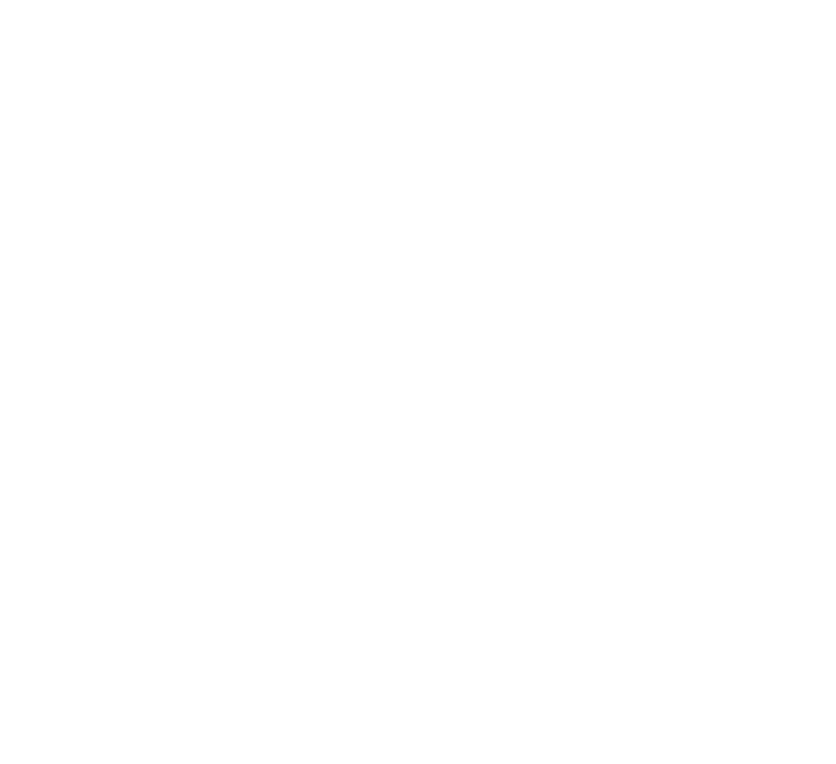
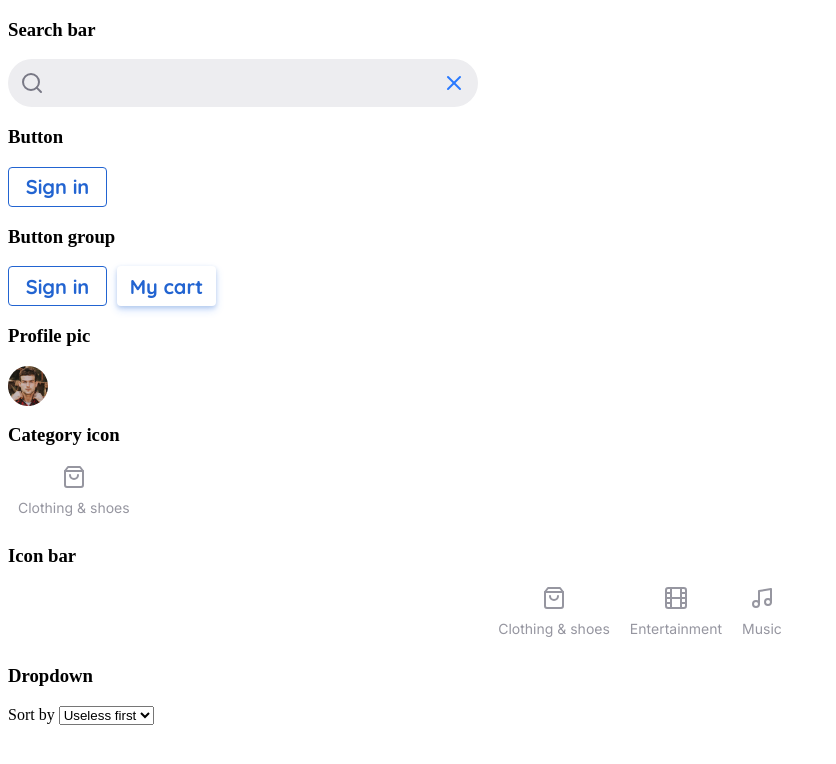
Before and after one commit to codeableorg/week1-extended, a plain HTML site: page components.html in a window 1280 px wide. Shown: the whole page, without its empty margins (0-836 px from the left). Drawn offline with nearby package versions, Linux system fonts and the light colour scheme.

Commit message:
Search bar, profile pic, icon bar completed

```diff
--- a/components.html
+++ b/components.html
@@ -5,21 +5,72 @@
   <meta charset="UTF-8">
   <meta name="viewport" content="width=device-width, initial-scale=1.0">
   <title>Shopka - Components</title>
+  <link rel="stylesheet" href="css/style.css">
+  <script src="https://unpkg.com/feather-icons"></script>
 </head>
 
 <body>
   <!--ToDo-->
-  <!--Header-->
   <!--Search bar-->
+  <h3>Search bar</h3>
+  <div class="search-bar">
+    <i class="search-bar__search" data-feather="search"></i>
+    <input class="search-bar__input" type="text">
+    <i class="search-bar__close" data-feather="x"></i>
+  </div>
   <!--Button-->
+  <h3>Button</h3>
+  <button class="button">Sign in</button>
   <!--Button group-->
+  <h3>Button group</h3>
+  <div class="button-group">
+    <button class="button">Sign in</button>
+    <button class="button button--shadow">My cart</button>
+  </div>
   <!--Profile pic-->
-  <!--Icon-->
+  <h3>Profile pic</h3>
+  <div class="profile-pic">
+    <img src="images/Photo.png">
+  </div>
+  <!--Category icon-->
+  <h3>Category icon</h3>
+  <div class="category-icon">
+    <i class="category-icon__icon" data-feather="shopping-bag"></i>
+    <p class="category-icon__text">Clothing & shoes</p>
+  </div>
   <!--Icon bar-->
+  <h3>Icon bar</h3>
+  <div class="icon-bar">
+    <div class="category-icon">
+      <i class="category-icon__icon" data-feather="shopping-bag"></i>
+      <p class="category-icon__text">Clothing & shoes</p>
+    </div>
+    <div class="category-icon">
+      <i class="category-icon__icon" data-feather="film"></i>
+      <p class="category-icon__text">Entertainment</p>
+    </div>
+    <div class="category-icon">
+      <i class="category-icon__icon" data-feather="music"></i>
+      <p class="category-icon__text">Music</p>
+    </div>
+  </div>
   <!--Dropdown-->
+  <h3>Dropdown</h3>
+  <div class="dropdown">
+    <label class="dropdown__label">Sort by</label>
+    <select class="dropdown__select">
+      <option>Useless first</option>
+      <option>Option 1</option>
+      <option>Option 2</option>
+      <option>Option 3</option>
+    </select>
+  </div>
   <!--Filter tab-->
   <!--Related tags-->
   <!--Card-->
+  <script>
+    feather.replace()
+  </script>
 </body>
 
 </html>
--- a/css/components/button-group.css
+++ b/css/components/button-group.css
@@ -1,6 +1,6 @@
 .button-group {
   display: flex;
-  justify-content: space-between;
   align-items: center;
   gap: 10px;
+  width: fit-content;
 }
--- /dev/null
+++ b/css/components/category-icon.css
@@ -0,0 +1,18 @@
+.category-icon {
+  display: flex;
+  align-items: center;
+  flex-direction: column;
+  width: fit-content;
+}
+
+.category-icon__icon {
+  font-size: 20px;
+  color: var(--gray-40);
+}
+
+.category-icon__text {
+  font-family: var(--inter-font);
+  font-size: 14px;
+  color: var(--gray-40);
+  margin: 10px;
+}
--- a/css/components/header.css
+++ /dev/null
@@ -1,4 +0,0 @@
-.header {
-  display: flex;
-  justify-content: space-between;
-}
--- /dev/null
+++ b/css/components/icon-bar.css
@@ -0,0 +1,6 @@
+.icon-bar {
+  display: flex;
+  justify-content: center;
+  width: fit-content;
+  margin: auto;
+}
--- /dev/null
+++ b/css/components/profile-pic.css
@@ -0,0 +1,5 @@
+.profile-pic {
+  border-radius: 50%;
+  width: 40px;
+  height: 40px;
+}
--- /dev/null
+++ b/css/components/search-bar.css
@@ -0,0 +1,42 @@
+.search-bar {
+  width: 470px;
+  height: 48px;
+  position: relative;
+}
+
+.search-bar__input {
+  font-family: var(--inter-font);
+  font-size: 20px;
+  position: absolute;
+  left: 0;
+  right: 0;
+  width: 100%;
+  height: 100%;
+  border-radius: 99px;
+  border: none;
+  background-color: var(--gray-5);
+  color: var(--gray-100);
+  padding: 0 45px;
+}
+
+.search-bar__input:focus {
+  outline: none;
+}
+
+.search-bar__search {
+  position: absolute;
+  z-index: 1;
+  top: 12px;
+  left: 12px;
+  font-size: 32px;
+  color: var(--icons-color);
+}
+
+.search-bar__close {
+  position: absolute;
+  z-index: 1;
+  top: 12px;
+  right: 12px;
+  font-size: 32px;
+  color: var(--blue-60);
+}
--- a/css/page.css
+++ b/css/page.css
@@ -2,3 +2,9 @@
   width: 960px;
   margin: auto;
 }
+
+.header {
+  display: flex;
+  justify-content: space-between;
+  align-items: center;
+}
--- a/css/style.css
+++ b/css/style.css
@@ -1,6 +1,9 @@
 @import url("https://fonts.googleapis.com/css2?family=Inter:wght@400;500;700&family=Quicksand:wght@700&display=swap");
 @import "global.css";
-@import "components/header.css";
 @import "components/button-group.css";
 @import "components/button.css";
+@import "components/category-icon.css";
+@import "components/icon-bar.css";
+@import "components/profile-pic.css";
+@import "components/search-bar.css";
 @import "page.css";
```
Also changed, not shown: index.html (+15 -2 lines).
